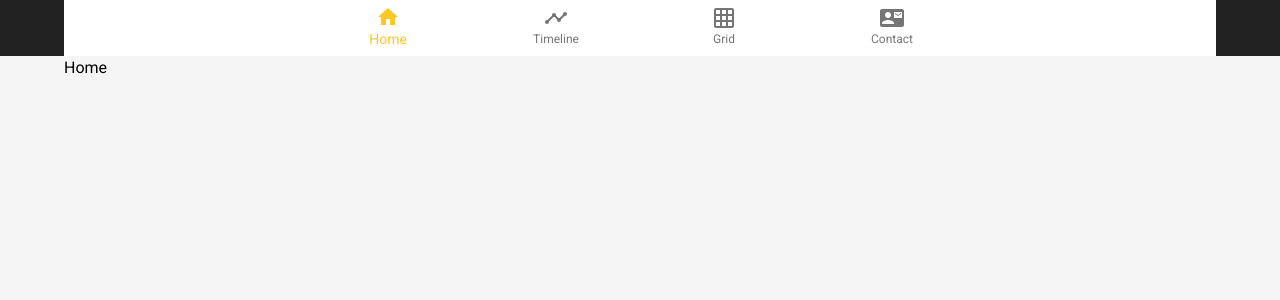
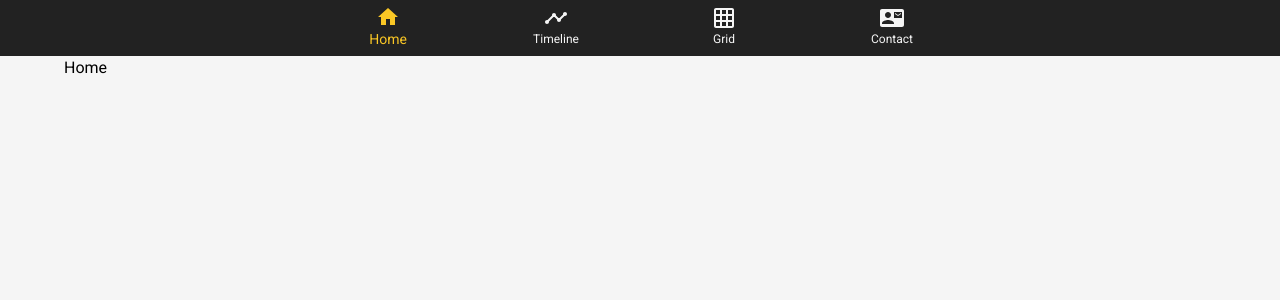
Before and after one commit to d-kuznetsov/cranach-timeline, a Next.js app: page / in a window 1280 px wide. Shown: the top 300 px of the page. Built offline with nearby package versions, Linux system fonts and the light colour scheme.

Commit message:
use classes prop to override styles

```diff
--- a/src/components/Navigation/index.jsx
+++ b/src/components/Navigation/index.jsx
@@ -29,11 +29,18 @@ export function NavigationContainer() {
 
 export function NavigationComponent({ items, link, onChange }) {
   return (
-    <BottomNavigation className={styles.container} value={link} onChange={onChange}>
+    <BottomNavigation
+      classes={{ root: styles["navigation-root"] }}
+      value={link}
+      onChange={onChange}
+    >
       {items.map(({ label, link, IconComponent }) => {
         return (
           <BottomNavigationAction
-            className={styles.navigationAction}
+            classes={{
+              wrapper: styles["action-wrapper"],
+              selected: styles["action-selected"],
+            }}
             key={label}
             label={label}
             value={link}
```
